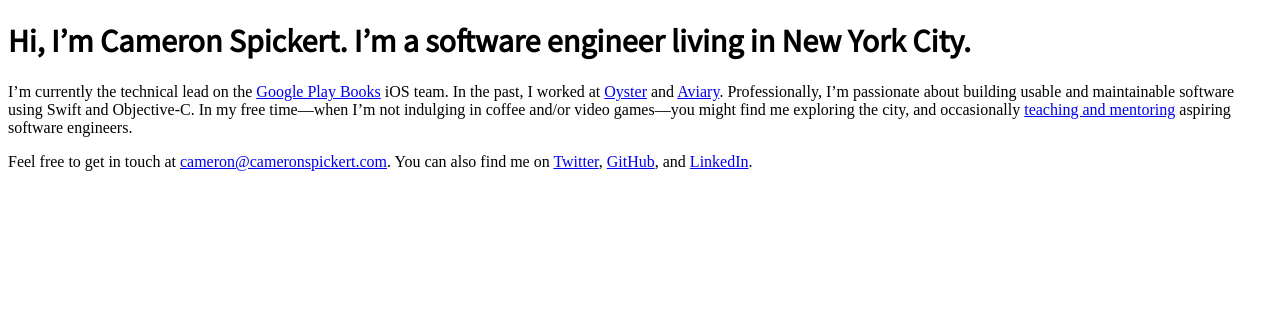
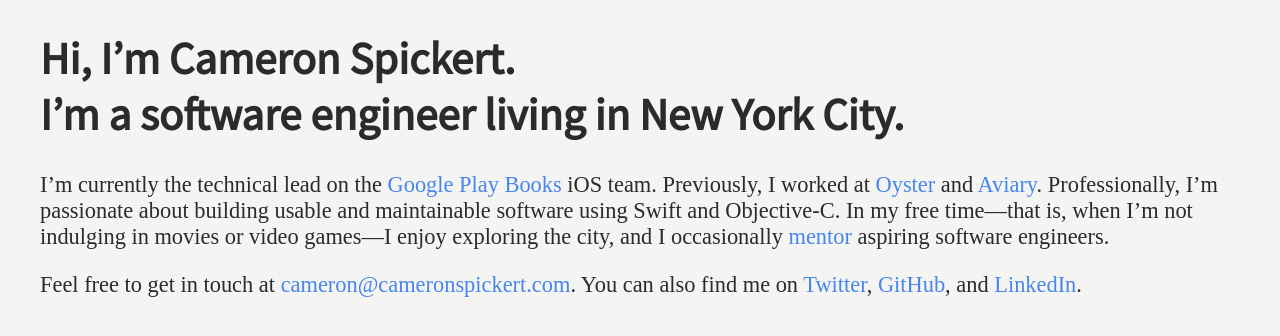
Before and after one commit to cspickert/cspickert.github.io, a Jekyll site: the page built from index.md, in a window 1280 px wide. Shown: the top 336 px of the page. Built offline with Jekyll 4.4.1, drawn with Linux system fonts in a browser that asks for light colours; some web fonts are replaced; our own code applies the rules of GitHub Pages for plain Markdown files.

Commit message:
Update styles

```diff
--- a/_layouts/default.html
+++ b/_layouts/default.html
@@ -4,10 +4,20 @@
     <link href="https://fonts.googleapis.com/css?family=Source+Sans+Pro|Source+Serif+Pro" rel="stylesheet">
     <style type="text/css">
     body {
+      padding: 0 2pc;
       font-family: "Source Serif Pro", serif;
+      font-size: 140%;
+      color: #2A2B2A;
+      background-color: #F4F4F2;
     }
     h1, h2, h3 {
       font-family: "Source Sans Pro", sans-serif;
+    }
+    a,
+    a:hover,
+    a:visited {
+      color: #4885ed;
+      text-decoration: none;
     }
     </style>
   </head>
--- a/index.md
+++ b/index.md
@@ -1,9 +1,9 @@
 ---
 layout: default
 ---
-# Hi, I'm Cameron Spickert. I'm a software engineer living in New York City.
+# Hi, I'm Cameron Spickert.<br />I'm a software engineer living in New York City.
 
-I'm currently the technical lead on the [Google Play Books][g] iOS team. In the past, I worked at [Oyster][o] and [Aviary][a]. Professionally, I'm passionate about building usable and maintainable software using Swift and Objective-C. In my free time—when I'm not indulging in coffee and/or video games—you might find me exploring the city, and occasionally [teaching and mentoring][c] aspiring software engineers.
+I'm currently the technical lead on the [Google Play Books][g] iOS team. Previously, I worked at [Oyster][o] and [Aviary][a]. Professionally, I'm passionate about building usable and maintainable software using Swift and Objective-C. In my free time—that is, when I'm not indulging in movies or video games—I enjoy exploring the city, and I occasionally [mentor][c] aspiring software engineers.
 
 Feel free to get in touch at [{{ site.email }}](mailto:{{ site.email }}). You can also find me on [Twitter][t], [GitHub][g], and [LinkedIn][l].
 
```
